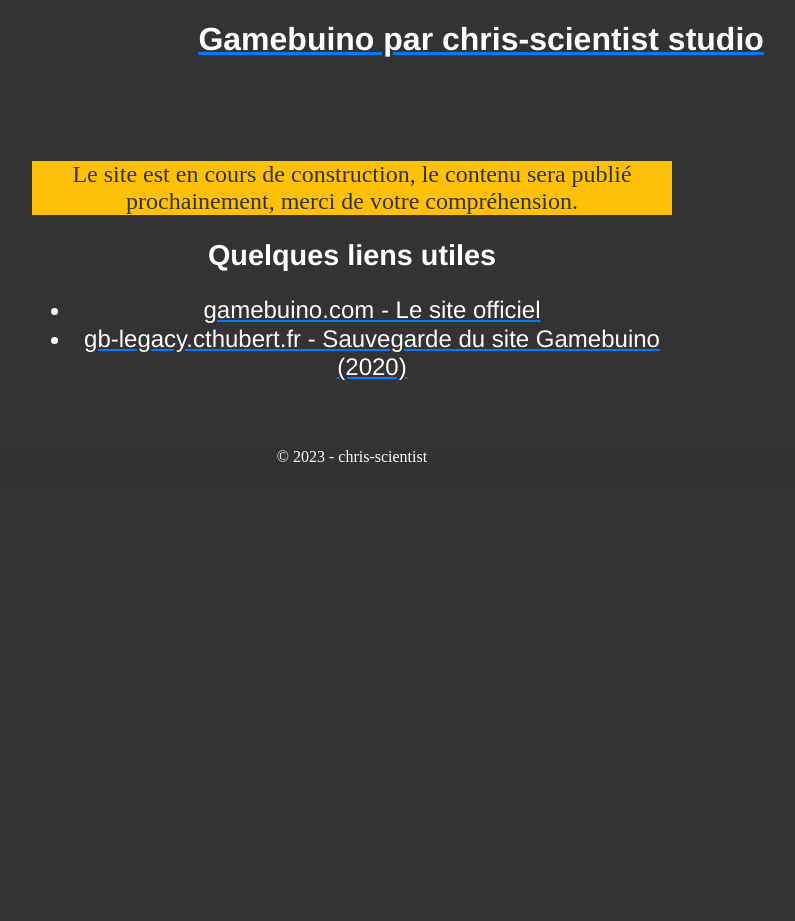
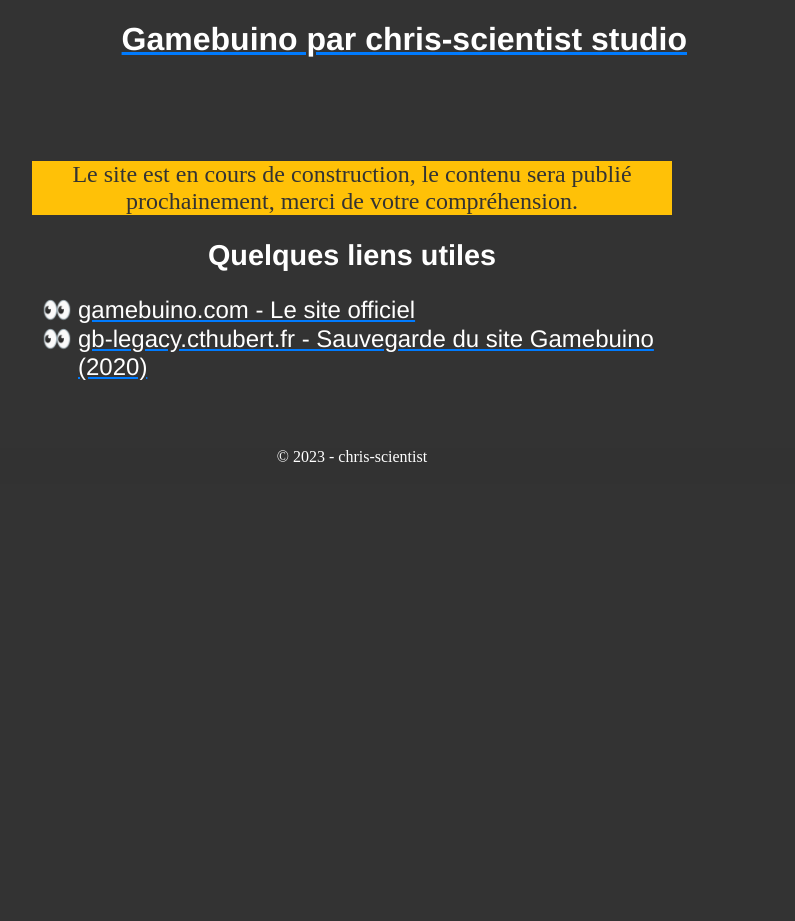
Before and after one commit to chris-scientist4gamebuino/website, a Jekyll site: the page built from docs/index.md, in a window 1280 px wide. Shown: the whole page, without its empty margins (288-1083 px from the left). Built offline with Jekyll 4.4.1, drawn with Linux system fonts in a browser that asks for light colours.

Commit message:
Update mise en page

```diff
--- a/docs/assets/css/style.css
+++ b/docs/assets/css/style.css
@@ -20,7 +20,7 @@
 }
 header h1 {
 	text-align: left;
-	padding-left: 38%;
+	padding-left: 32%;
 }
 p {
 	font-family: Baskerville;
@@ -54,11 +54,11 @@
 section ul li {
 	line-height: 1.2em;
 }
-section #cuisine-plats {
-	list-style-type: "\01F60B";
+section #ressource-externe {
+	list-style-type: "\01F440";
 	text-align: left;
 }
-section #cuisine-plats li {
+section #ressource-externe li {
 	padding-left: 1%;
 }
 footer {
@@ -93,7 +93,7 @@
 	}
 	header h1 {
 		text-align: left;
-		padding-left: 20%;
+		padding-left: 2%;
 		font-size: 3.8em;
 	}
 	section h2 {
--- a/docs/index.md
+++ b/docs/index.md
@@ -11,7 +11,7 @@
 	</article>
 	<article>
 		<h2>Quelques liens utiles</h2>
-		<ul>
+		<ul id="ressource-externe" >
             <li><a href="https://gamebuino.com/" >gamebuino.com - Le site officiel</a></li>
             <li><a href="https://gb-legacy.cthubert.fr" >gb-legacy.cthubert.fr - Sauvegarde du site Gamebuino (2020)</a></li>
         </ul>
```
